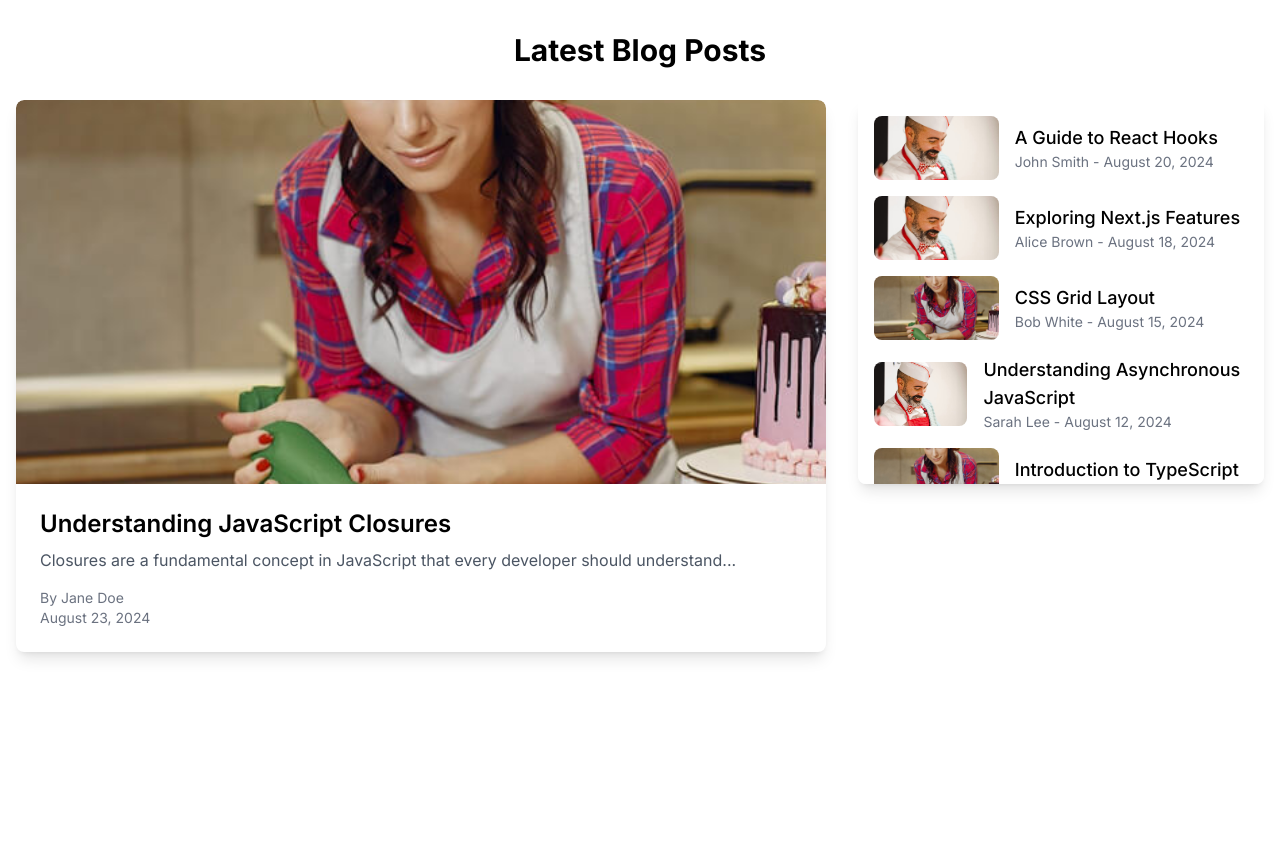
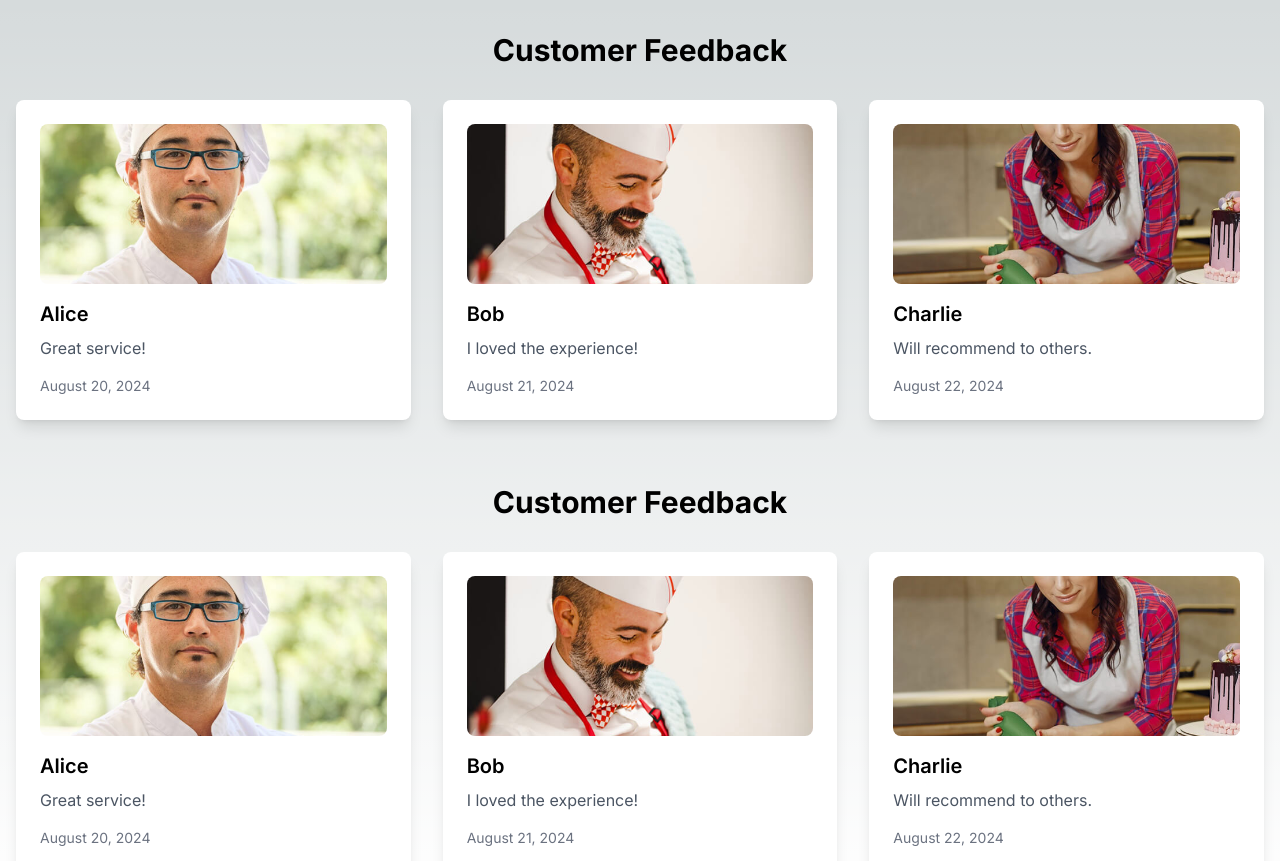
Before and after one commit to ZiadEldeep/learnNext, a Next.js app: page /feedback in a window 1280 px wide. Before the commit this address had no page. Shown: the top 861 px of the page. Built offline with nearby package versions, Linux system fonts and the light colour scheme.

Commit message:
feedback

```diff
--- /dev/null
+++ b/app/feedback/page.tsx
@@ -0,0 +1,63 @@
+import React from 'react';
+import Image from 'next/image';
+
+interface Feedback {
+  id: number;
+  name: string;
+  message: string;
+  date: string;
+  image: string;
+}
+
+const feedbacks: Feedback[] = [
+  {
+    id: 1,
+    name: "Alice",
+    message: "Great service!",
+    date: "August 20, 2024",
+    image: "/image/chefs-3.jpg", // Replace with the actual path to the image
+  },
+  {
+    id: 2,
+    name: "Bob",
+    message: "I loved the experience!",
+    date: "August 21, 2024",
+    image: "/image/chefs-1.jpg", // Replace with the actual path to the image
+  },
+  {
+    id: 3,
+    name: "Charlie",
+    message: "Will recommend to others.",
+    date: "August 22, 2024",
+    image: "/image/chefs-2.jpg", // Replace with the actual path to the image
+  },
+  // Add more feedback objects if needed
+];
+
+const FeedbackComponent = () => {
+  return (
+    <div className="container mx-auto py-8 px-4">
+      <h1 className="text-3xl font-bold mb-8 text-center">Customer Feedback</h1>
+      <div className="grid grid-cols-1 md:grid-cols-3 gap-8">
+        {feedbacks.slice(0, 3).map((feedback) => (
+          <div key={feedback.id} className="bg-white rounded-lg shadow-lg p-6">
+            <div className="relative w-full h-40 mb-4">
+              <Image
+                src={feedback.image}
+                alt={feedback.name}
+                layout="fill"
+                objectFit="cover"
+                className="rounded-lg"
+              />
+            </div>
+            <h3 className="text-xl font-semibold mb-2">{feedback.name}</h3>
+            <p className="text-gray-600 mb-4">{feedback.message}</p>
+            <p className="text-sm text-gray-500">{feedback.date}</p>
+          </div>
+        ))}
+      </div>
+    </div>
+  );
+};
+
+export default FeedbackComponent;
--- a/app/layout.tsx
+++ b/app/layout.tsx
@@ -7,6 +7,7 @@ import Contact from "./ContactUs/contact";
 import Card from "@/components/Card";
 import Card1 from "./card1/page";
 import BlogPage from "./blog/page";
+import FeedbackComponent from "./feedback/page";
 
 const inter = Inter({ subsets: ["latin"] });
 
@@ -25,7 +26,8 @@ export default function RootLayout({
       <body className={inter.className}>
       {/* <Header /> */}
       {/* <Contact/>   */}
-    <BlogPage />
+    {/* <BlogPage /> */}
+    <FeedbackComponent />
         {children}
         {/* <Footer /> */}
         </body>
```
